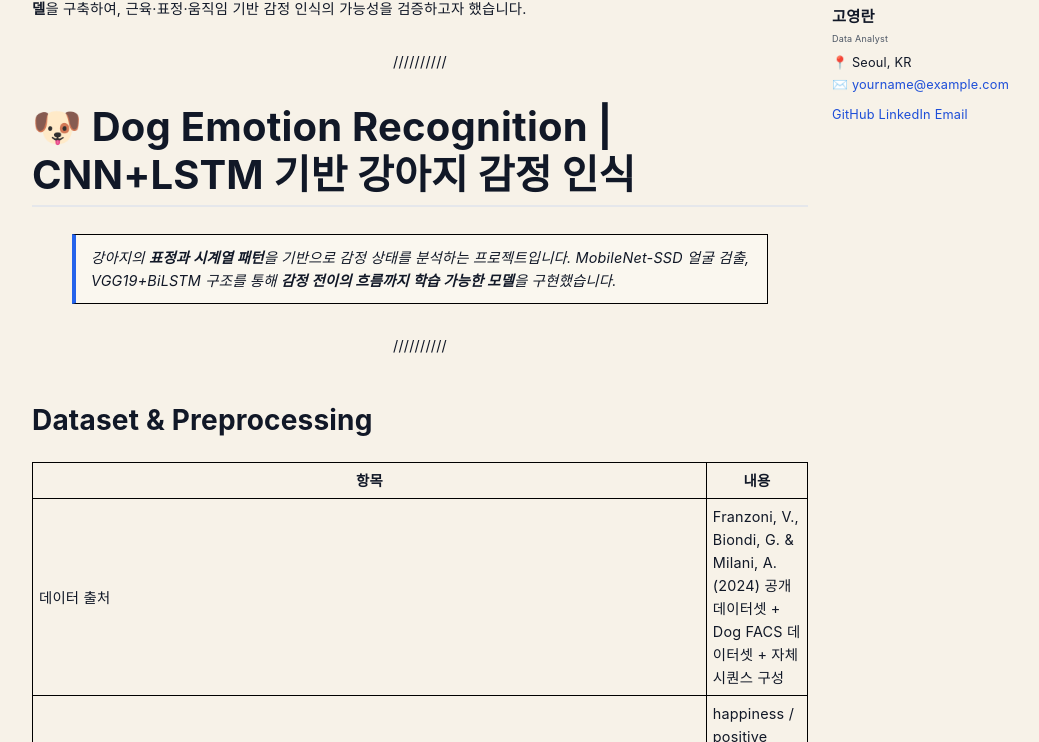
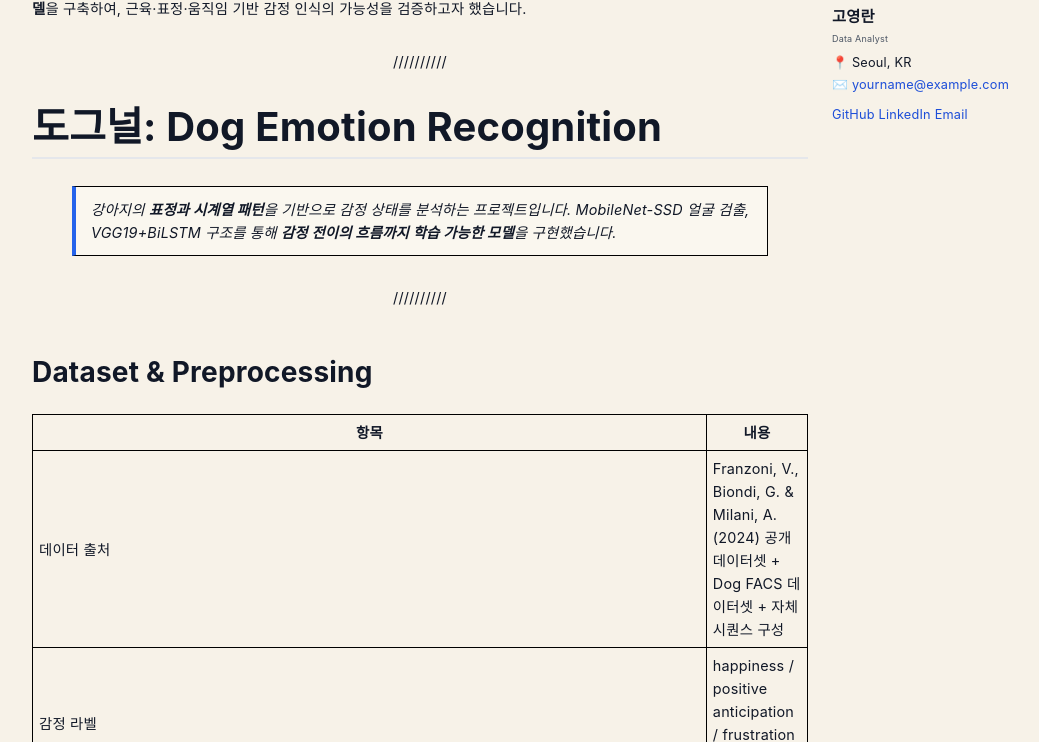
Before and after one commit to yeonglan/yeonglan.github.io, a Jekyll site: the page built from _projects/project2.md, in a window 1280 px wide and 900 px high, scrolled down 431 px, cut to the strip 158-900 px from the top of the window. Shown: the whole strip, without its empty margins (58-1097 px from the left). Built offline with Jekyll 4.4.1, drawn with Linux system fonts in a browser that asks for light colours; some web fonts are replaced; part of the change alters nothing that is shown.

Commit message:
Update project2.md

```diff
--- a/_projects/project2.md
+++ b/_projects/project2.md
@@ -1,10 +1,10 @@
 ---
-title: "[도그널]"
+title: "[이미지/영상] CNN+LSTM 기반 강아지 감정 인식"
 order: 2
 thumbnail: assets/img/thumbs/shap_summary.png
 tags: [Life, Human-Animal-Interaction, DL, Video]
 links:
-  repo: https://github.com/YOUR/repo1
+  repo: [https://github.com/ImCuriosity/pet_analysis_models.git](https://github.com/ImCuriosity/pet_analysis_models/tree/master)
   report: /assets/docs/umnd-report.pdf
 ---
 
@@ -29,7 +29,7 @@ links:
 
 ---
 
-# 🐶 Dog Emotion Recognition | CNN+LSTM 기반 강아지 감정 인식
+# 도그널: Dog Emotion Recognition
 
 > 강아지의 **표정과 시계열 패턴**을 기반으로 감정 상태를 분석하는 프로젝트입니다.
 > MobileNet-SSD 얼굴 검출, VGG19+BiLSTM 구조를 통해
```
